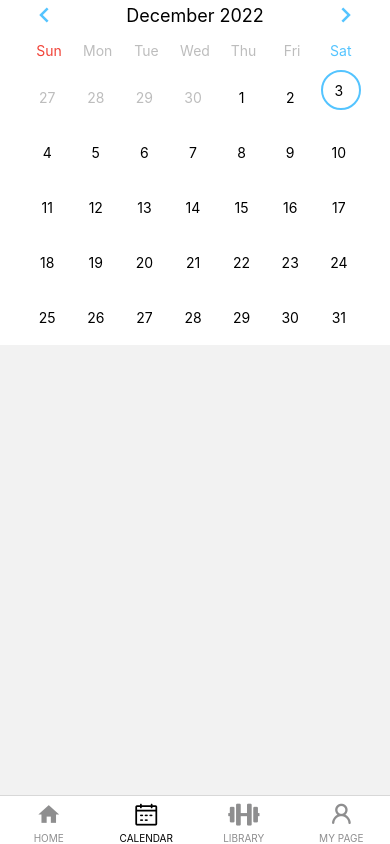
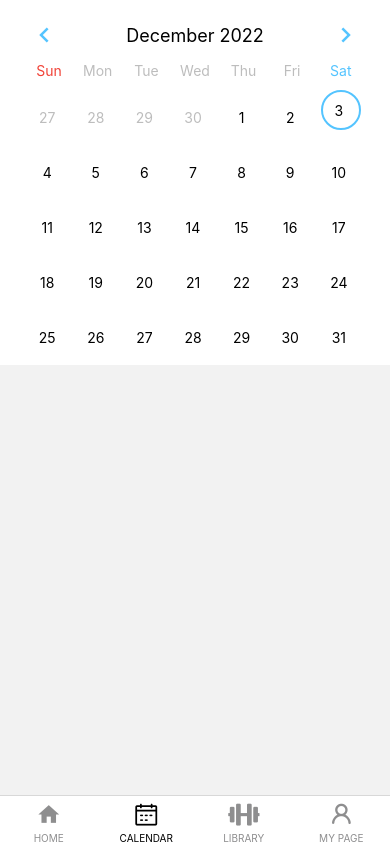
Before and after one commit to lIIIlIIIlIIIl/Native-App, a React Native app: screen /Calendar in a window 390 px wide. Built offline with nearby package versions, Linux system fonts and the light colour scheme.

Commit message:
fix: SafeAreaView CSS

```diff
--- a/package.json
+++ b/package.json
@@ -12,9 +12,10 @@
   "dependencies": {
     "@react-navigation/bottom-tabs": "^6.4.3",
     "@react-navigation/native": "^6.0.16",
-    "date-fns": "^2.29.3",
     "react": "18.1.0",
     "react-native": "0.70.6",
+    "react-native-gesture-handler": "^2.8.0",
+    "react-native-reanimated": "^2.13.0",
     "react-native-safe-area-context": "^4.4.1",
     "react-native-screens": "^3.18.2",
     "react-native-vector-icons": "^9.2.0"
--- a/src/Pages/CalendarScreen.js
+++ b/src/Pages/CalendarScreen.js
@@ -4,7 +4,7 @@ import MyCalendar from '../Components/MyCalendar';
 
 const CalendarScreen = () => {
   return (
-    <SafeAreaView>
+    <SafeAreaView style={styles.SafeContainer}>
       <View style={styles.Container}>
         <MyCalendar />
       </View>
@@ -15,10 +15,14 @@ const CalendarScreen = () => {
 export default CalendarScreen;
 
 const styles = StyleSheet.create({
+  SafeContainer: {
+    backgroundColor: 'white',
+  },
   Container: {
     width: '100%',
     height: '100%',
     backgroundColor: 'white',
     alignItems: 'center',
+    paddingTop: 20,
   },
 });
```
Also changed, not shown: 2 other files (tests, documents, lock files or other folders).
